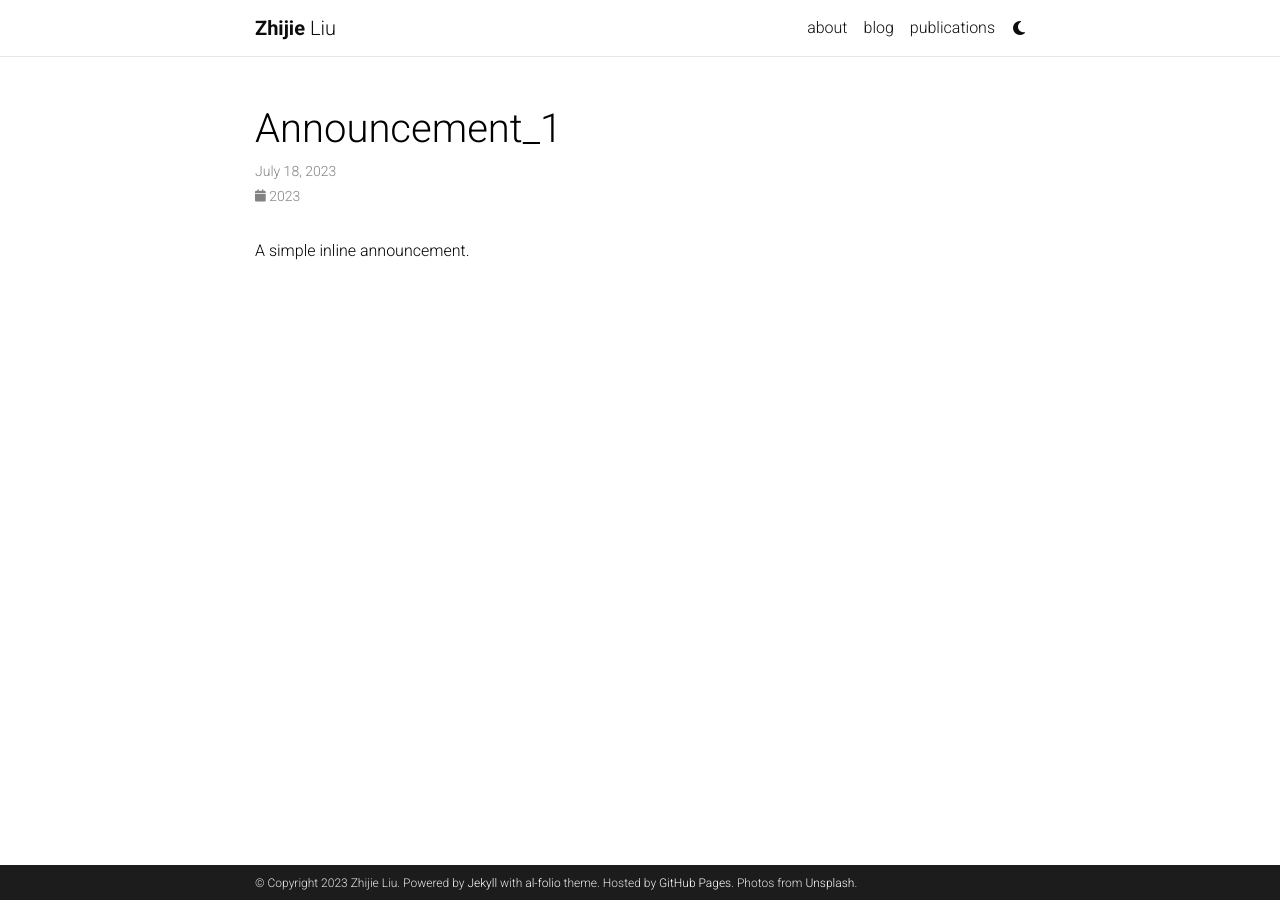
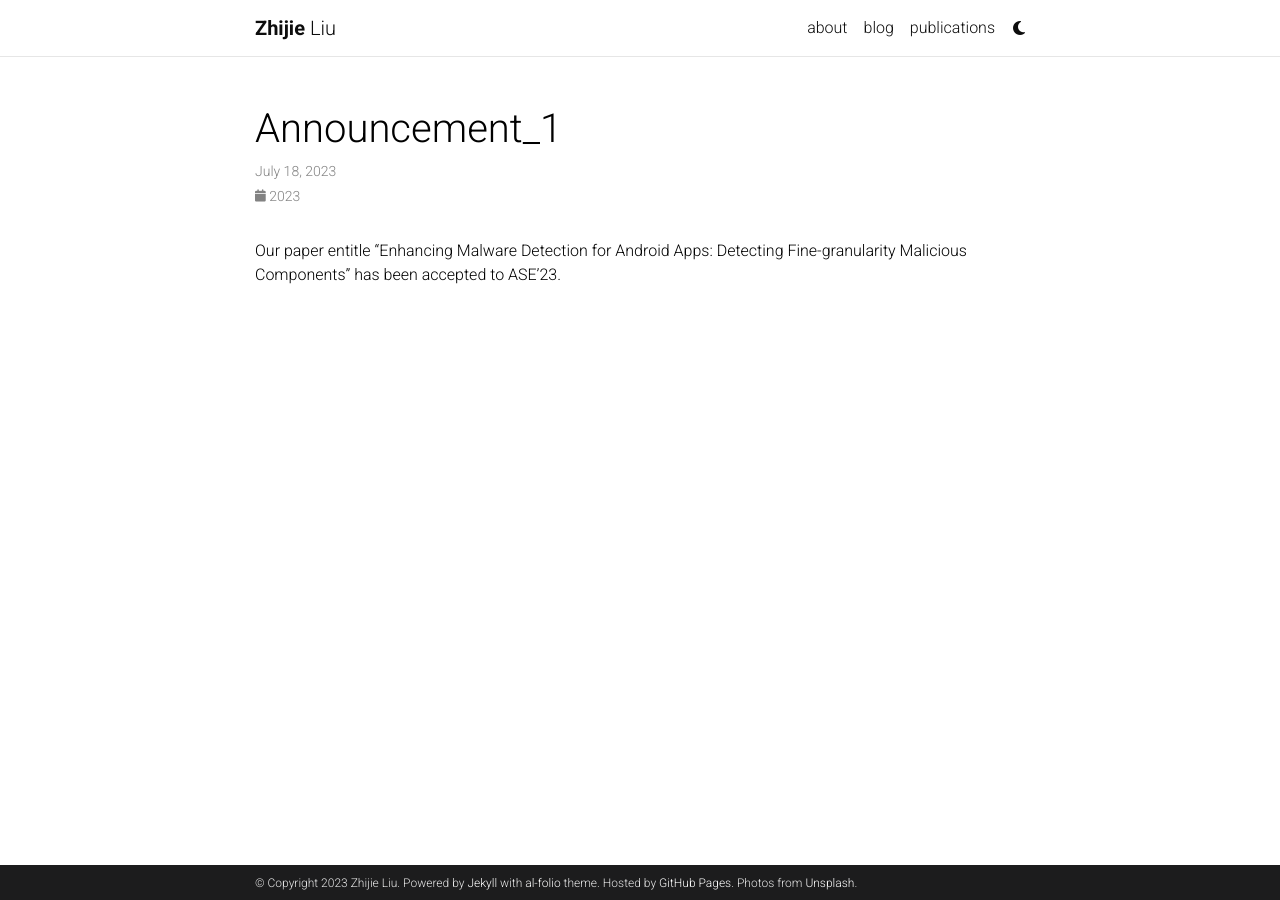
Before and after one commit to Rroscha/Rroscha.github.io, a Jekyll site: the page built from _news/announcement_1.md, in a window 1280 px wide. Built offline with Jekyll 4.4.1, drawn with Linux system fonts in a browser that asks for light colours; comment, search, counter and statistics services are not loaded; a style sheet for code colours, icons or effects is not loaded.

Commit message:
Feature: Updated modules

```diff
--- a/_config.yml
+++ b/_config.yml
@@ -307,7 +307,7 @@
 filtered_bibtex_keywords: [abbr, abstract, arxiv, bibtex_show, html, pdf, selected, supp, blog, code, poster, slides, website, preview, altmetric]
 
 # Maximum number of authors to be shown for each publication (more authors are visible on click)
-max_author_limit: 3  # leave blank to always show all authors
+max_author_limit: 10  # leave blank to always show all authors
 more_authors_animation_delay: 10  # more authors are revealed on click using animation; smaller delay means faster animation
 
 
--- a/_news/announcement_1.md
+++ b/_news/announcement_1.md
@@ -5,4 +5,4 @@
 related_posts: false
 ---
 
-A simple inline announcement.
+Our paper entitle "Enhancing Malware Detection for Android Apps: Detecting Fine-granularity Malicious Components" has been accepted to ASE'23.
```
